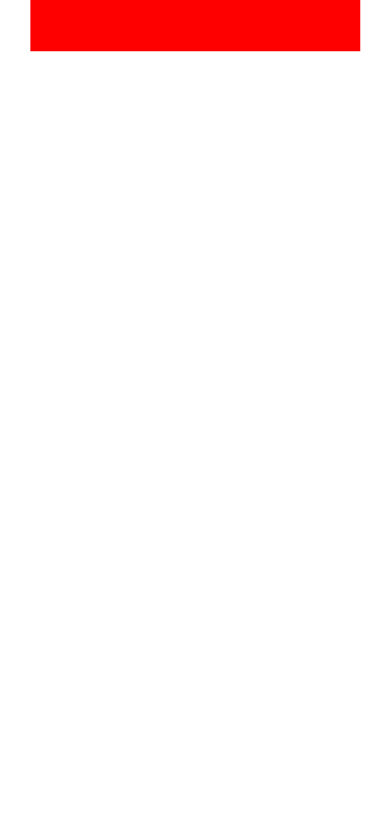
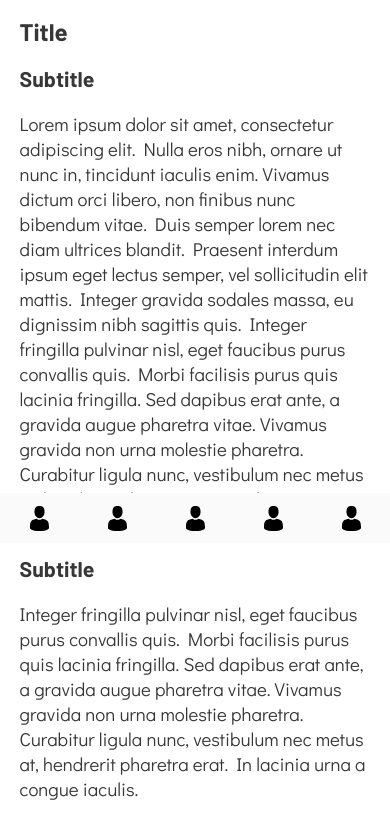
Before and after one commit to DavidGiraldoDesign/Personal-web-site, a plain HTML site: page public/index.html in a window 390 px wide. Shown: the part 301-1119 px from the top of the page. Before the commit the page ends 844 px from the top, so only its background shows below. Drawn offline with Linux system fonts and the light colour scheme; a web font is replaced by a local one.

Commit message:
add menu bar responsive

```diff
--- a/public/index.html
+++ b/public/index.html
@@ -26,6 +26,7 @@
   <link rel="shortcut icon" href="assets/favicon.png">
 
   <link rel="stylesheet" type="text/css" href="styles/main_style.css">
+  <link rel="stylesheet" type="text/css" href="styles/menu_bar_style.css">
   <style>
     @import url('https://fonts.googleapis.com/css?family=Barlow+Condensed:400,700,900|Barlow:400,700,900|Didact+Gothic&subset=latin-ext');
     @import url('https://fonts.googleapis.com/css?family=Roboto|Roboto+Mono');
@@ -35,13 +36,14 @@
 
 <body>
   <div id="root">
+
     <div class="row">
-       <!--
+
       <h1>  <span id="int">{Interactive}</span><br> Product Designer</h1>
-      <h2>About me</h2>
-      <h3>Title</h3>
-      <h4>Subtitle</h4>
-      <p>
+      <h2 class = "row">About me</h2>
+      <h3 class = "row" >Title</h3>
+      <h4 class = "row">Subtitle</h4>
+      <p class = "row">
         Lorem ipsum dolor sit amet, consectetur adipiscing elit. Nulla eros nibh, ornare ut nunc in, tincidunt iaculis
         enim. Vivamus dictum orci libero, non finibus nunc bibendum vitae. Duis semper lorem nec diam ultrices blandit.
         Praesent interdum ipsum eget lectus semper, vel sollicitudin elit mattis. Integer gravida sodales massa, eu
@@ -51,9 +53,9 @@
         urna a congue iaculis.
       </p>
 
-      <h4>Subtitle</h4>
+      <h4 class = "row">Subtitle</h4>
 
-      <p>
+      <p class = "row">
           Integer fringilla pulvinar nisl, eget faucibus purus convallis quis. Morbi
           facilisis purus quis lacinia fringilla. Sed dapibus erat ante, a gravida augue pharetra vitae. Vivamus gravida
           non urna molestie pharetra. Curabitur ligula nunc, vestibulum nec metus at, hendrerit pharetra erat. In lacinia
@@ -64,7 +66,7 @@
         <p>With love from Cali - Colombia</p>
       </footer>
     </div>
-  -->
+
   </div>
   <script language="javascript" type="text/javascript" src="scripts/cv.js"></script>
   <script language="javascript" type="text/javascript" src="scripts/svg.js"></script>
--- a/public/scripts/controler.js
+++ b/public/scripts/controler.js
@@ -1,6 +1,6 @@
 (function controler (){
 
-    view.render(svg.getAboutMe());
+    view.render();
 
     console.log("Hi");
 
--- a/public/scripts/svg.js
+++ b/public/scripts/svg.js
@@ -1,27 +1,49 @@
 let svg = {
 
     getAboutMe: function () {
-        let div = document.createElement('div');
-        div.innerHTML = `<svg xmlns="http://www.w3.org/2000/svg" viewBox="0 0 100 100"><defs><style>.cls-1{fill:red;}.cls-2{fill:#fff;}</style></defs><title>Recurso 1</title><g id="Capa_2" data-name="Capa 2"><g id="Capa_1-2" data-name="Capa 1"><rect class="cls-1" x="0.5" y="0.5" width="99" height="99"/><path class="cls-2" d="M99,1V99H1V1H99m1-1H0V100H100V0Z"/></g></g></svg>`
+        let div = document.createElement('button');
+        div.id = 'about';
+        div.className = "menuButtonElement"
+        div.innerHTML = `
+
+                <svg version="1.1" id="Capa_1" xmlns="http://www.w3.org/2000/svg" xmlns:xlink="http://www.w3.org/1999/xlink" x="0px" y="0px"
+                viewBox="0 0 350 350">
+                    <g>
+                    <path d="M175,171.173c38.914,0,70.463-38.318,70.463-85.586C245.463,38.318,235.105,0,175,0s-70.465,38.318-70.465,85.587
+                        C104.535,132.855,136.084,171.173,175,171.173z"/>
+                    <path d="M41.909,301.853C41.897,298.971,41.885,301.041,41.909,301.853L41.909,301.853z"/>
+                    <path d="M308.085,304.104C308.123,303.315,308.098,298.63,308.085,304.104L308.085,304.104z"/>
+                    <path d="M307.935,298.397c-1.305-82.342-12.059-105.805-94.352-120.657c0,0-11.584,14.761-38.584,14.761
+                        s-38.586-14.761-38.586-14.761c-81.395,14.69-92.803,37.805-94.303,117.982c-0.123,6.547-0.18,6.891-0.202,6.131
+                        c0.005,1.424,0.011,4.058,0.011,8.651c0,0,19.592,39.496,133.08,39.496c113.486,0,133.08-39.496,133.08-39.496
+                        c0-2.951,0.002-5.003,0.005-6.399C308.062,304.575,308.018,303.664,307.935,298.397z"/>
+                    </g>
+                </svg>
+
+             `
         return div;
     },
     getPortfolio: function () {
         let div = document.createElement('div');
+        div.id = 'port';
         div.innerHTML = `<svg xmlns="http://www.w3.org/2000/svg" viewBox="0 0 100 100"><defs><style>.cls-1{fill:red;}.cls-2{fill:#fff;}</style></defs><title>Recurso 2</title><g id="Capa_2" data-name="Capa 2"><g id="Capa_1-2" data-name="Capa 1"><circle class="cls-1" cx="50" cy="50" r="49.5"/><path class="cls-2" d="M50,1A49,49,0,1,1,1,50,49.05,49.05,0,0,1,50,1m0-1a50,50,0,1,0,50,50A50,50,0,0,0,50,0Z"/></g></g></svg>`
         return div;
     },
     getWorkExp: function () {
         let div = document.createElement('div');
+        div.id = 'exp';
         div.innerHTML = `<svg xmlns="http://www.w3.org/2000/svg" viewBox="0 0 111.96 106.48"><defs><style>.cls-1{fill:red;}.cls-2{fill:#fff;}</style></defs><title>Recurso 3</title><g id="Capa_2" data-name="Capa 2"><g id="Capa_1-2" data-name="Capa 1"><polygon class="cls-1" points="55.98 87.73 22.05 105.57 28.53 67.78 1.07 41.02 39.01 35.51 55.98 1.13 72.95 35.51 110.89 41.02 83.43 67.78 89.91 105.57 55.98 87.73"/><path class="cls-2" d="M56,2.26l16.4,33.23.23.47.52.08,36.68,5.33L83.27,67.24l-.38.37.09.51,6.27,36.53L56.44,87.41,56,87.16l-.47.25-32.8,17.24L29,68.12l.08-.51-.37-.37L2.15,41.37,38.82,36l.53-.08.23-.47L56,2.26M56,0,38.68,35.05,0,40.67,28,68l-6.61,38.53L56,88.29l34.6,18.19L84,68l28-27.28L73.28,35.05,56,0Z"/></g></g></svg>}`
         return div;
     },
     getAwards: function () {
         let div = document.createElement('div');
+        div.id = 'awar';
         div.innerHTML = `<svg xmlns="http://www.w3.org/2000/svg" viewBox="0 0 113.81 98.56"><defs><style>.cls-1{fill:red;}.cls-2{fill:#fff;}</style></defs><title>Recurso 4</title><g id="Capa_2" data-name="Capa 2"><g id="Capa_1-2" data-name="Capa 1"><polygon class="cls-1" points="28.74 98.06 0.58 49.28 28.74 0.5 85.07 0.5 113.23 49.28 85.07 98.06 28.74 98.06"/><path class="cls-2" d="M84.78,1l27.87,48.28L84.78,97.56H29L1.15,49.28,29,1H84.78m.58-1H28.45L0,49.28,28.45,98.56H85.36l28.45-49.28L85.36,0Z"/></g></g></svg>`
         return div;
     },
     getContact: function () {
         let div = document.createElement('div');
+        div.id = 'cont';
         div.innerHTML = `<svg xmlns="http://www.w3.org/2000/svg" viewBox="0 0 115.47 100"><defs><style>.cls-1{fill:red;}.cls-2{fill:#fff;}</style></defs><title>Recurso 5</title><g id="Capa_2" data-name="Capa 2"><g id="Capa_1-2" data-name="Capa 1"><polygon class="cls-1" points="0.87 99.5 57.73 1 114.6 99.5 0.87 99.5"/><path class="cls-2" d="M57.73,2l56,97H1.73l56-97m0-2L0,100H115.47L57.73,0Z"/></g></g></svg>`
         return div;
     }
--- a/public/scripts/view.js
+++ b/public/scripts/view.js
@@ -2,10 +2,29 @@ let view = {
 
     root: document.querySelector('#root'),
 
+    getMenuComponent: function(){
+        let div = document.createElement('div');
+        div.id='menuComponent';
+        div.className='row col-6 col-m-6 col-s-6';
+        div.innerHTML=`
+                        <!--div><h1><span id="int">{Interactive}</span><br> Product Designer</h1></div-->
+                        <div id="menuButtonsContainer"></div>
+
+                        `;
+
+        div.querySelector('#menuButtonsContainer').appendChild(svg.getAboutMe());
+        div.querySelector('#menuButtonsContainer').appendChild(svg.getAboutMe());
+        div.querySelector('#menuButtonsContainer').appendChild(svg.getAboutMe());
+        div.querySelector('#menuButtonsContainer').appendChild(svg.getAboutMe());
+        div.querySelector('#menuButtonsContainer').appendChild(svg.getAboutMe());
 
 
-    render: function(div){
-        this.root.appendChild(div);
+        return div;
+    },
+
+
+    render: function(){
+        document.querySelector('body').appendChild(this.getMenuComponent());
     }
 
 };
--- a/public/styles/main_style.css
+++ b/public/styles/main_style.css
@@ -1,12 +1,11 @@
 * {
   box-sizing: border-box;
-
+  margin: 0px;
+  padding: 0px;
 }
 
-
-
 body::-webkit-scrollbar {
-  display: hide;
+  display: none;
 }
 
 /*-----------------------------------------------*/
@@ -43,6 +42,9 @@ p{
   color: rgb(55, 55, 55);
 }
 /*-----------------------------------------------*/
+.row{
+  margin-bottom: 20px;
+}
 .row::after {
   content: "";
   clear: both;
@@ -51,22 +53,26 @@ p{
 
 [class*="col-"] {
   float: left;
-  padding: 15px;
-  border: 1px solid red;
+  /*padding: 15px;*/
+  /*border: 1px solid red;*/
 }
 #root{
   margin: 5%;
-
 }
 
 /* For mobile phones: */
 [class*="col-"] {
-  width: 100%;
+  /*width: 100%;*/
 
 }
 
-@media only screen and (min-width: 600px) {
-  /* For tablets: */
+@media only screen and (orientation: landscape) {
+  body {
+      background-color: lightblue;
+  }
+}
+
+@media only screen and (min-width: 300px) {
 
   .col-s-1 {width: 8.33%;}
   .col-s-2 {width: 16.66%;}
@@ -80,6 +86,30 @@ p{
   .col-s-10 {width: 83.33%;}
   .col-s-11 {width: 91.66%;}
   .col-s-12 {width: 100%;}
+
+
+}
+
+@media only screen and (min-width: 600px) {
+  /* For tablets: */
+
+  #root{
+    margin: 5%;
+  }
+
+  .col-m-1 {width: 8.33%;}
+  .col-m-2 {width: 16.66%;}
+  .col-m-3 {width: 25%;}
+  .col-m-4 {width: 33.33%;}
+  .col-m-5 {width: 41.66%;}
+  .col-m-6 {width: 50%;}
+  .col-m-7 {width: 58.33%;}
+  .col-m-8 {width: 66.66%;}
+  .col-m-9 {width: 75%;}
+  .col-m-10 {width: 83.33%;}
+  .col-m-11 {width: 91.66%;}
+  .col-m-12 {width: 100%;}
+
 }
 @media only screen and (min-width: 768px) {
   /* For desktop: */
--- /dev/null
+++ b/public/styles/menu_bar_style.css
@@ -0,0 +1,61 @@
+#menuComponent {
+    position: fixed;
+    margin: 0px;
+
+}
+
+@media only screen and (orientation: portrait) {
+    #menuComponent {
+        width: 100%;
+        bottom: 0px;
+        height: 50px;
+    }
+}
+
+@media only screen and (orientation: landscape) {
+    body {
+        /*background-color: lightblue;*/
+    }
+
+    #menuComponent {
+        top: 0px;
+        height: 50px;
+    }
+}
+
+#menuButtonsContainer {
+    width: 100%;
+    height: 100%;
+    margin: 0px;
+    padding: 0px;
+
+    display: flex;
+    justify-content: space-around;
+    /*align-items: stretch;*/
+    -webkit-align-items: center; /* Safari 7.0+ */
+    align-items: center;
+
+
+
+    background-color: hsl(0, 0%, 98%);
+}
+
+.menuButtonElement {
+    background-color:hsl(0, 0%, 98%);
+
+    width: 25px;
+    height: 25px;
+
+    text-decoration: none;
+    cursor: pointer;
+    outline: none;
+    border: none;
+    position: inherit;
+}
+
+.menuButtonElement svg {
+    width: 100%;
+    height: auto;
+    position: inherit;
+
+}
```
